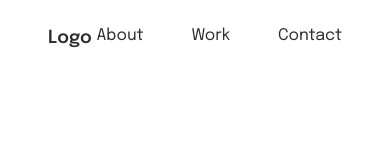
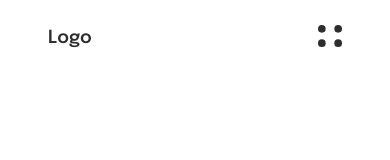
Before and after one commit to A-Coder02/pronttera-react, a React (Vite) app: page / in a window 390 px wide. Shown: the top 160 px of the page. Built offline with nearby package versions, Linux system fonts and the light colour scheme.

Commit message:
Responsive navbar implemented

```diff
--- /dev/null
+++ b/src/LayoutWrapper.jsx
@@ -0,0 +1,13 @@
+import { Outlet } from "react-router-dom";
+import Header from "./components/layout-ui/Header";
+
+const LayoutWrapper = () => {
+  return (
+    <div>
+      <Header />
+      <Outlet />
+    </div>
+  );
+};
+
+export default LayoutWrapper;
--- a/src/components/layout-ui/Header.jsx
+++ b/src/components/layout-ui/Header.jsx
@@ -1,27 +1,59 @@
 import React, { useState } from "react";
+import { Link } from "react-router-dom";
+
+import MenuSvg from "../../assets/images/menu.svg";
 
 const Header = () => {
   const [navlist] = useState([
-    { id: 1, name: "About" },
-    { id: 2, name: "Work" },
-    { id: 3, name: "Contact" },
+    { id: 1, name: "About", link: "/about" },
+    { id: 2, name: "Work", link: "/#work" },
+    { id: 3, name: "Contact", link: "#contact" },
   ]);
+  const [show, setShow] = useState(false);
+  // xs, sm, md, lg
+
+  const showToggler = () => {
+    setShow(!show);
+  };
+
+  const navlistClassName = show
+    ? `!flex flex-col justify-center items-center text-xl bg-amber-50 fixed left-0 top-0 w-full h-full
+        md:flex-row md:relative md:bg-transparent
+    `
+    : "hidden";
+
   return (
-    <header className="flex justify-between px-12 py-6">
+    <header className="flex justify-between px-12 py-6 ">
       <div className="brand font-semibold text-lg">Logo</div>
       <nav>
-        <ul className="flex gap-12">
-          {navlist.map(({ id, name }) => (
-            <NavItem key={id} name={name} />
+        <ul className={`${navlistClassName} hidden md:flex gap-12 `}>
+          {navlist.map(({ id, name, link }) => (
+            <NavItem key={id} name={name} link={link} />
           ))}
+          <p
+            onClick={showToggler}
+            className="md:hidden cursor-pointer hover:underline font-medium bg-slate-900 py-2 px-3 text-white"
+          >
+            Go Back
+          </p>
         </ul>
       </nav>
+      <img
+        onClick={showToggler}
+        src={MenuSvg}
+        className="h-6 w-6 md:hidden"
+        alt="Menu"
+      />
     </header>
   );
 };
 
 export default Header;
 
-const NavItem = ({ name }) => {
-  return <li className="cursor-pointer hover:underline">{name}</li>;
+const NavItem = ({ name, link }) => {
+  return (
+    <li className="cursor-pointer hover:underline  ">
+      <Link to={link}>{name}</Link>
+    </li>
+  );
 };
--- a/src/pages/Contact.jsx
+++ /dev/null
@@ -1,7 +0,0 @@
-import React from "react";
-
-const Contact = () => {
-  return <div>Contact</div>;
-};
-
-export default Contact;
--- a/src/pages/Home/index.jsx
+++ b/src/pages/Home/index.jsx
@@ -1,11 +1,9 @@
 import React from "react";
-import Header from "../../components/layout-ui/Header";
 import HeroSection from "./HeroSection";
 
 const Home = () => {
   return (
     <div>
-      <Header />
       <HeroSection />
     </div>
   );
--- a/src/pages/Portfolio.jsx
+++ /dev/null
@@ -1,7 +0,0 @@
-import React from "react";
-
-const Portfolio = () => {
-  return <div>Portfolio</div>;
-};
-
-export default Portfolio;
```
Also changed, not shown: src/App.jsx (+7 -10 lines), src/assets/images/Menu.svg (added).
